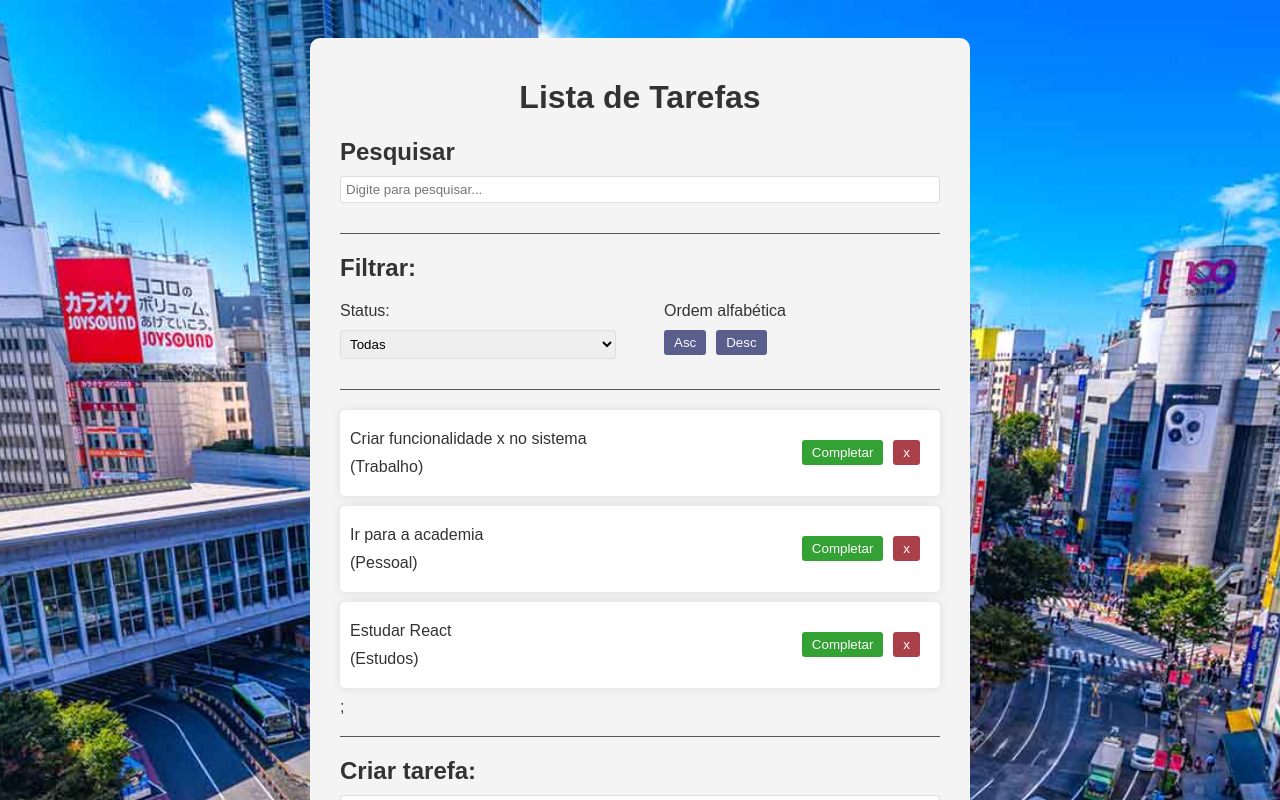
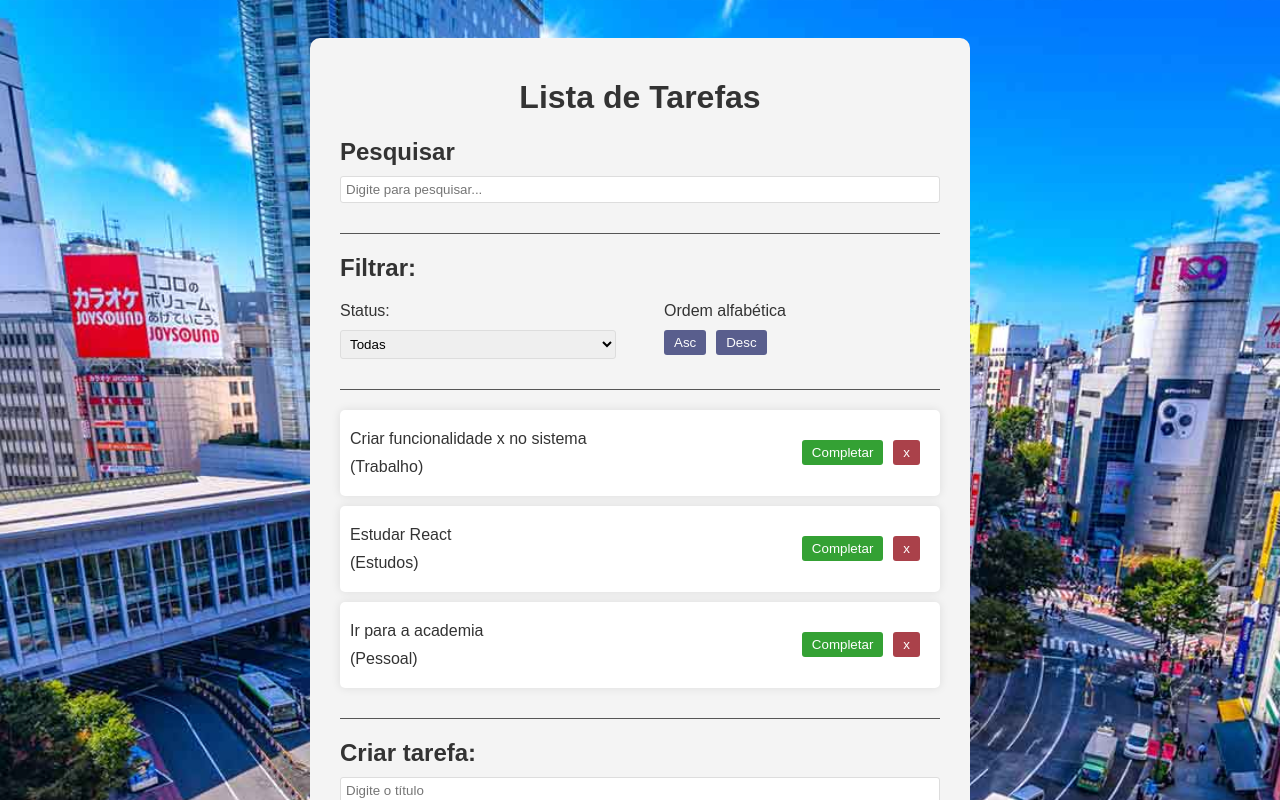
Before and after one commit to joaovitoranjos/todolist-react, a React (Vite) app in the folder todo/: page / in a window 1280 px wide. Shown: the top 800 px of the page. Built offline with nearby package versions, Linux system fonts and the light colour scheme.

Commit message:
funcionalidade dos botoes stats e asc/desc

```diff
--- a/todo/src/App.jsx
+++ b/todo/src/App.jsx
@@ -68,7 +68,7 @@
     <div className="app">
       <h1>Lista de Tarefas</h1>
       <Search search={search} setSearch={setSearch} />
-      <Filter filter={filter} setFilter={setFilter} />
+      <Filter filter={filter} setFilter={setFilter} setSort={setSort} />
       <div className="todo-list">
         {todos
           .filter((todo) =>
@@ -81,6 +81,11 @@
           .filter((todo) =>
             todo.text.toLowerCase().includes(search.toLowerCase())
           )
+          .sort((a, b) =>
+            sort === "Asc"
+              ? a.text.localeCompare(b.text)
+              : b.text.localeCompare(a.text)
+          )
           .map((todo) => (
             <Todo
               key={todo.id}
@@ -89,7 +94,6 @@
               completeTodo={completeTodo}
             />
           ))}
-        ;
       </div>
       <TodoForm addTodo={addTodo} />
     </div>
--- a/todo/src/components/Filter.jsx
+++ b/todo/src/components/Filter.jsx
@@ -1,4 +1,4 @@
-const Filter = ({ filter, setFilter }) => {
+const Filter = ({ filter, setFilter, setSort }) => {
   return (
     <div className="filter">
       <h2>Filtrar:</h2>
@@ -13,8 +13,8 @@
         </div>
         <div>
           <p>Ordem alfabética</p>
-          <button>Asc</button>
-          <button>Desc</button>
+          <button onClick={() => setSort("Asc")}>Asc</button>
+          <button onClick={() => setSort("Desc")}>Desc</button>
         </div>
       </div>
     </div>
```
